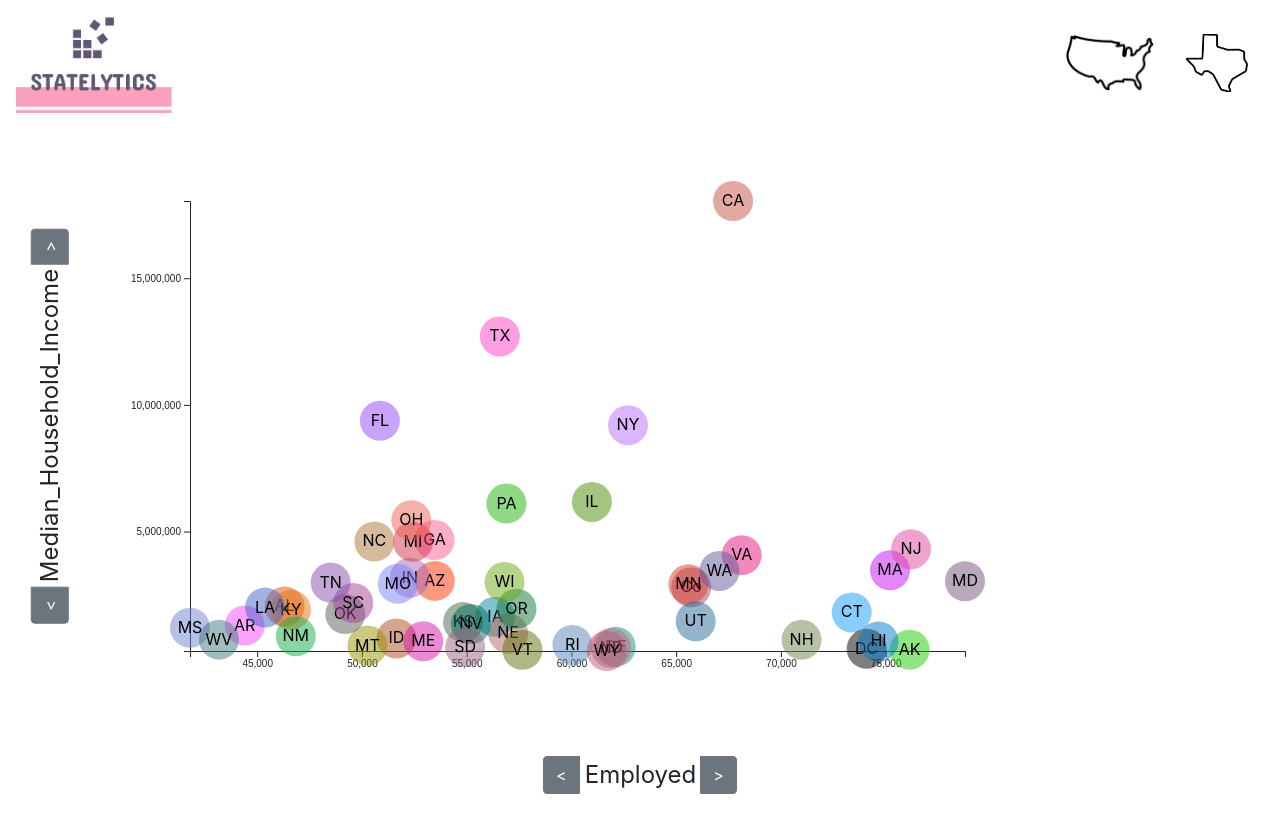
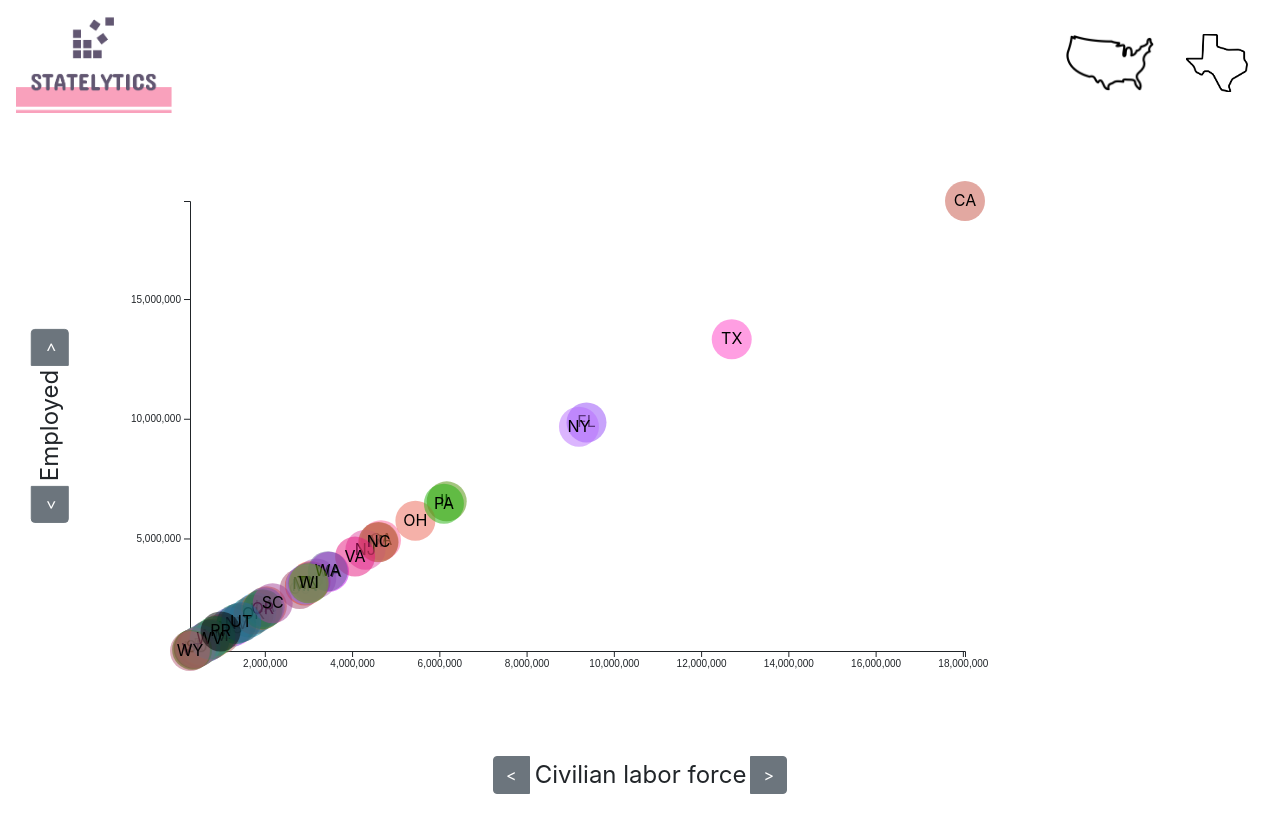
Before and after one commit to veatch-cobblers/statelytics, a React (Create React App) app: page /state in a window 1280 px wide. Built offline with nearby package versions, Linux system fonts and the light colour scheme.

Commit message:
Fixed up scatter plot data

```diff
--- a/src/components/map/map.js
+++ b/src/components/map/map.js
@@ -16,7 +16,11 @@ class Map extends Component {
         this.createMap();
     }
 
-    componentWillUpdate() {
+    componentDidUpdate() {
+        this.createMap();
+    }
+
+    componentWillUpdate(){
         this.createMap();
     }
 
@@ -59,10 +63,12 @@ class Map extends Component {
                     })
                     .attr("d", path)
                     .append("title")
-                    .on("click", (d) => {console.log(d); return this.props.changeView(d)})
                     .text(function (d) {
                         return d.rate + "%";
                     });
+
+                // select(node).selectAll("path")
+                //     .on("hover", () => console.log("hover"));
 
                 select(node).append("path")
                     .datum(topojson.mesh(us, us.objects.states, function (a, b) {
@@ -70,13 +76,16 @@ class Map extends Component {
                     }))
                     .attr("class", "states")
                     .attr("d", path);
-            });
+            })
     }
 
     render() {
-        return <svg ref={node => this.node = node}
+        return(
+        <div>
+        <svg ref={node => this.node = node}
                     width={960} height={600}>
         </svg>
+        </div>);
     }
 }
 
--- a/src/components/map/map_state_frame.js
+++ b/src/components/map/map_state_frame.js
@@ -43,4 +43,4 @@ class MapStateFrame extends Component{
 }
 
 
-export default MapStateFrame;
+export default MapStateFrame
--- a/src/components/scatter-plot/scatter-plot.js
+++ b/src/components/scatter-plot/scatter-plot.js
@@ -1,9 +1,8 @@
 import React, { Component } from 'react';
 import * as d3 from 'd3';
-import data from '../../data/unemployment_income_2007_to_2017.csv';
+import data from '../../data/cleanedStates.csv';
 import {select} from "d3";
 import colors from '../../data/colors.js'
-import Category from '../../components/category/category.js'
 
 class ScatterPlot extends Component{
 
@@ -45,10 +44,11 @@ class ScatterPlot extends Component{
 		var w = 1000;
 		var h = 600;
 		var padding = 75;
-		let yMetric = this.props.yMetric + '_' + this.props.year;
-        let xMetric = this.props.xMetric + '_' + this.props.year;
+		let yMetric = this.props.yMetric;
+        let xMetric = this.props.xMetric;
         console.log(yMetric);
         d3.csv(data, (row) => {
+            console.log(row);
             if(row[yMetric] !== undefined && row[xMetric] !== undefined){
 			return {
 				county_code: +row['FIPStxt'],
@@ -56,12 +56,12 @@ class ScatterPlot extends Component{
 				areaName: row['Area_name'],
 				unemployed: row['Unemployed_2016'],
 				medianIncome: row['Median_Household_Income_2016'],
-
 				yMetric: +row[yMetric].replace(/[^0-9.-]+/g, ""),
 				xMetric: +row[xMetric].replace(/[^0-9.-]+/g, "")
 			}}
 		}
 		).then(data => {
+		    console.log(data);
 			select(node).selectAll('*').remove();
 			data = data.filter(d => (d.county_code % 1000 === 0))
 			data = data.filter(d => !(isNaN(d.yMetric) || isNaN(d.xMetric) || d.xMetric === 0))
--- a/src/components/scatter-plot/scatterplot_frame.js
+++ b/src/components/scatter-plot/scatterplot_frame.js
@@ -9,9 +9,7 @@ const StyledContainer = styled(Container)`
 display: flex;
 `
 
-const years=  ["2007","2008", "2009", "2010", "2012", "2013", "2014", "2015", "2016", "2017"],
-    axis_titles= ["Employed", "Median_Household_Income", "Civilian_labor_force"];
-
+const axis_titles= ["Civilian labor force", "Employed", "Unemployed", "Unemployment rate", "Median Household Income", "sales tax", "property tax", "vehicle tax", "violent crime", "avg house value", "education ranking"];
 class ScatterplotFrame extends Component{
 
     constructor(props){
@@ -55,7 +53,7 @@ class ScatterplotFrame extends Component{
                         <Axis axisStyle={"y_axis"} title={axis_titles[this.state.y_index]} onChange={this.onYchange} />
                     </div>
                     <div>
-                        <ScatterPlot changeView={this.props.onChange} yMetric={axis_titles[this.state.x_index]} xMetric={axis_titles[this.state.y_index]} year={years[this.state.year_index]}/>
+                        <ScatterPlot changeView={this.props.onChange} yMetric={axis_titles[this.state.x_index]} xMetric={axis_titles[this.state.y_index]}/>
                     </div>
                 </StyledContainer>
                 <Axis axisStyle={"x_axis"} title={axis_titles[this.state.x_index]} onChange={this.onXchange}/>
--- a/src/components/scatter-plot/state_frame.js
+++ b/src/components/scatter-plot/state_frame.js
@@ -10,7 +10,7 @@ class StateFrame extends Component{
         this.state = {
             hiding: false,
             stateData: {}
-        }
+        };
 
         this.onchange = this.onchange.bind(this);
     }
--- a/src/index.js
+++ b/src/index.js
@@ -8,13 +8,14 @@ import 'bootstrap/dist/css/bootstrap.min.css';
 import { BrowserRouter as Router, Route } from 'react-router-dom';
 import HeaderNav from "./components/base/headerNav";
 import StateFrame from "./components/scatter-plot/state_frame";
+import MapStateFrame from "./components/map/map_state_frame";
 
 ReactDOM.render(<Router>
 
     <div>
         <HeaderNav/>
         <Route exact path="/" component={App} />
-        <Route path="/country" component={App} />
+        <Route path="/country" component={MapStateFrame} />
         <Route path="/state" component={StateFrame} />
     </div>
 </Router>, document.getElementById('root'));
```
Also changed, not shown: src/components/map/map_frame.js (+21 -15 lines), src/data/cleanedStates.csv (added).
